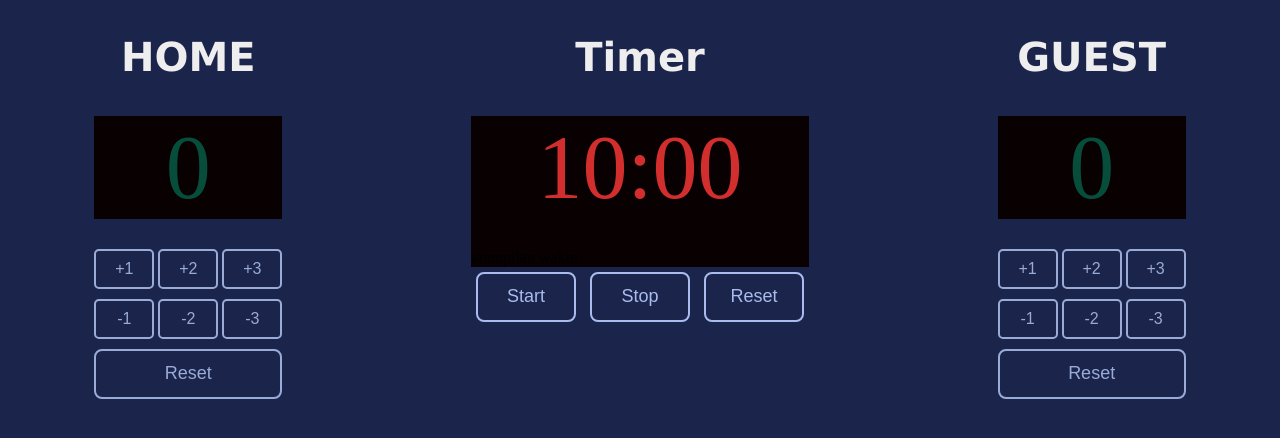
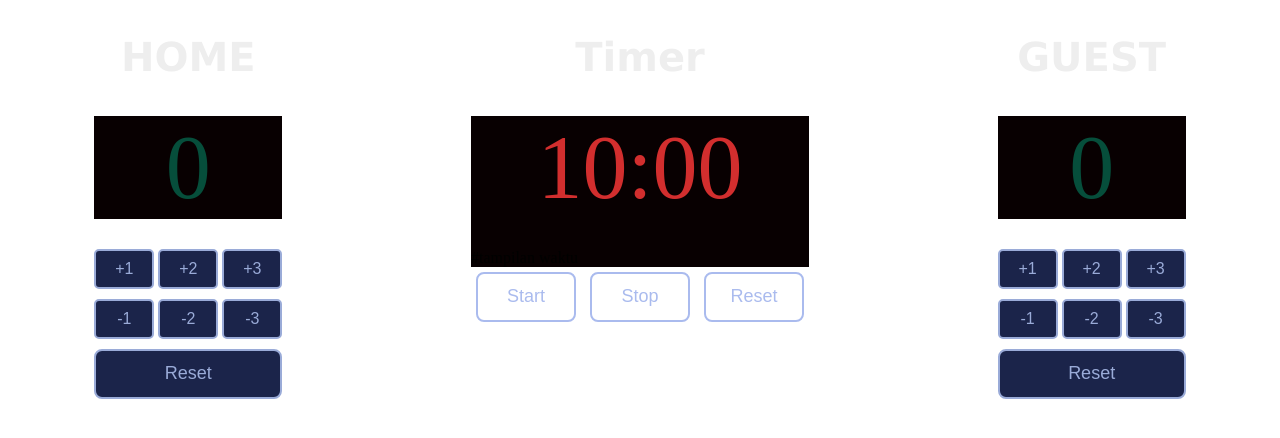
Before and after one commit to 6172501003-hue/BASKETBALL-SCOREBOARD, a plain HTML site: page index.html in a window 1280 px wide. Drawn offline with Linux system fonts and the light colour scheme.

Commit message:
Update index.css

```diff
--- a/index.css
+++ b/index.css
@@ -7,7 +7,7 @@
 
 body {
     margin: 0;
-    background-color: #1B244A;
+    background-color: ##1B244A;
 }
 
 .container {
```
